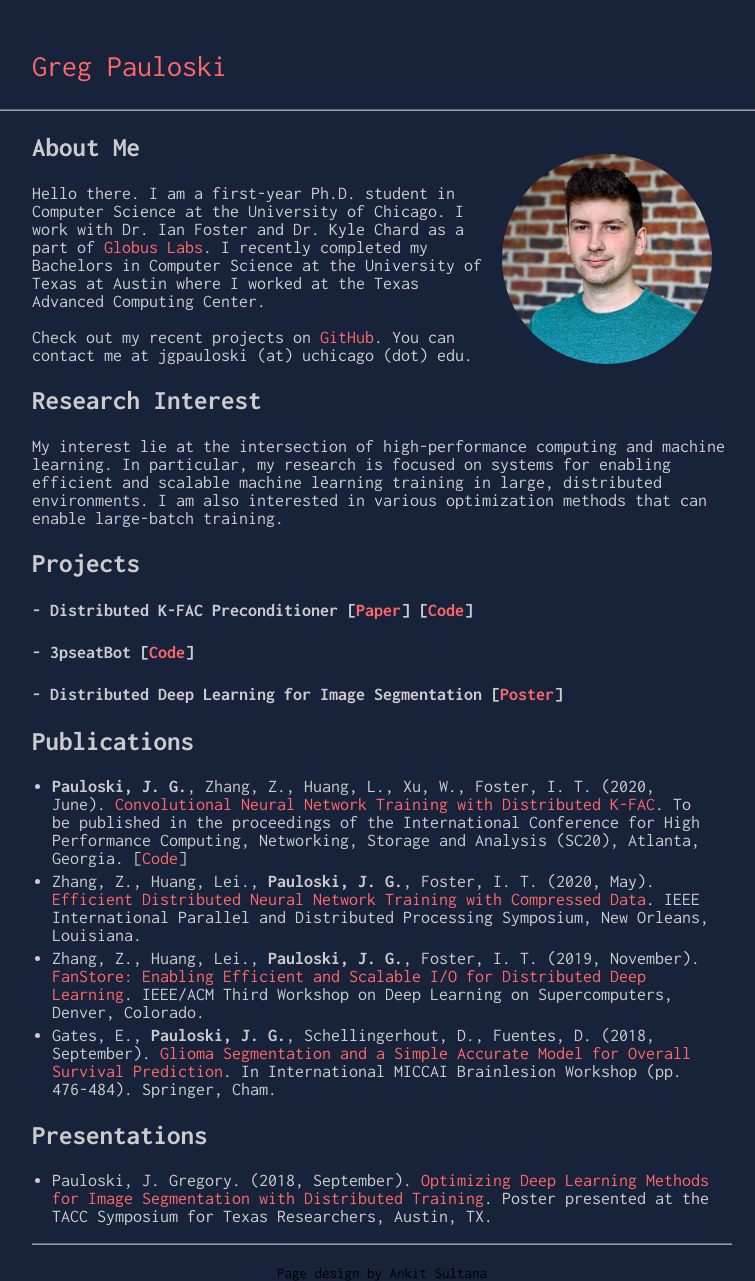
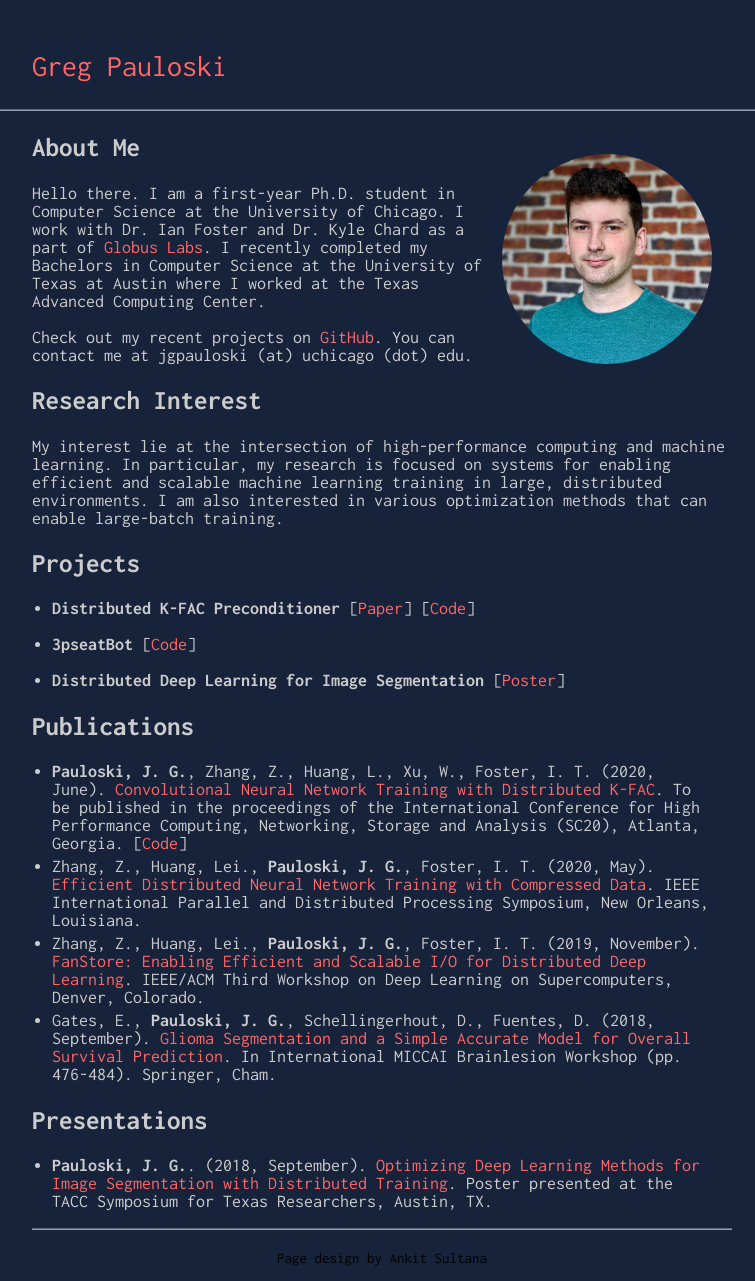
Before and after one commit to gpauloski/gpauloski.github.io, a Jekyll site: the page built from index.md, in a window 1280 px wide. Shown: the whole page, without its empty margins (258-1013 px from the left). Built offline with Jekyll 4.4.1, drawn with Linux system fonts in a browser that asks for light colours; our own code applies the rules of GitHub Pages for plain Markdown files.

Commit message:
Update index.md

```diff
--- a/index.md
+++ b/index.md
@@ -22,11 +22,11 @@ I am also interested in various optimization methods that can enable large-batch
 
 ## Projects
 
-#### - Distributed K-FAC Preconditioner \[[Paper](https://arxiv.org/pdf/2007.00784.pdf)\] \[[Code](https://github.com/gpauloski/kfac_pytorch)\]
+- **Distributed K-FAC Preconditioner** \[[Paper](https://arxiv.org/pdf/2007.00784.pdf)\] \[[Code](https://github.com/gpauloski/kfac_pytorch)\]
 
-#### - 3pseatBot \[[Code](https://github.com/gpauloski/3pseatBot)\]
+- **3pseatBot** \[[Code](https://github.com/gpauloski/3pseatBot)\]
 
-#### - Distributed Deep Learning for Image Segmentation \[[Poster](https://gregpauloski.com/static/taccster_poster.pdf)\]
+- **Distributed Deep Learning for Image Segmentation** \[[Poster](https://gregpauloski.com/static/taccster_poster.pdf)\]
 
 ## Publications
 
@@ -37,4 +37,4 @@ I am also interested in various optimization methods that can enable large-batch
 
 ## Presentations
 
-- Pauloski, J. Gregory. (2018, September). [Optimizing Deep Learning Methods for Image Segmentation with Distributed Training](https://gregpauloski.com/static/taccster_poster.pdf). Poster presented at the TACC Symposium for Texas Researchers, Austin, TX.
+- **Pauloski, J. G.**. (2018, September). [Optimizing Deep Learning Methods for Image Segmentation with Distributed Training](https://gregpauloski.com/static/taccster_poster.pdf). Poster presented at the TACC Symposium for Texas Researchers, Austin, TX.
```
